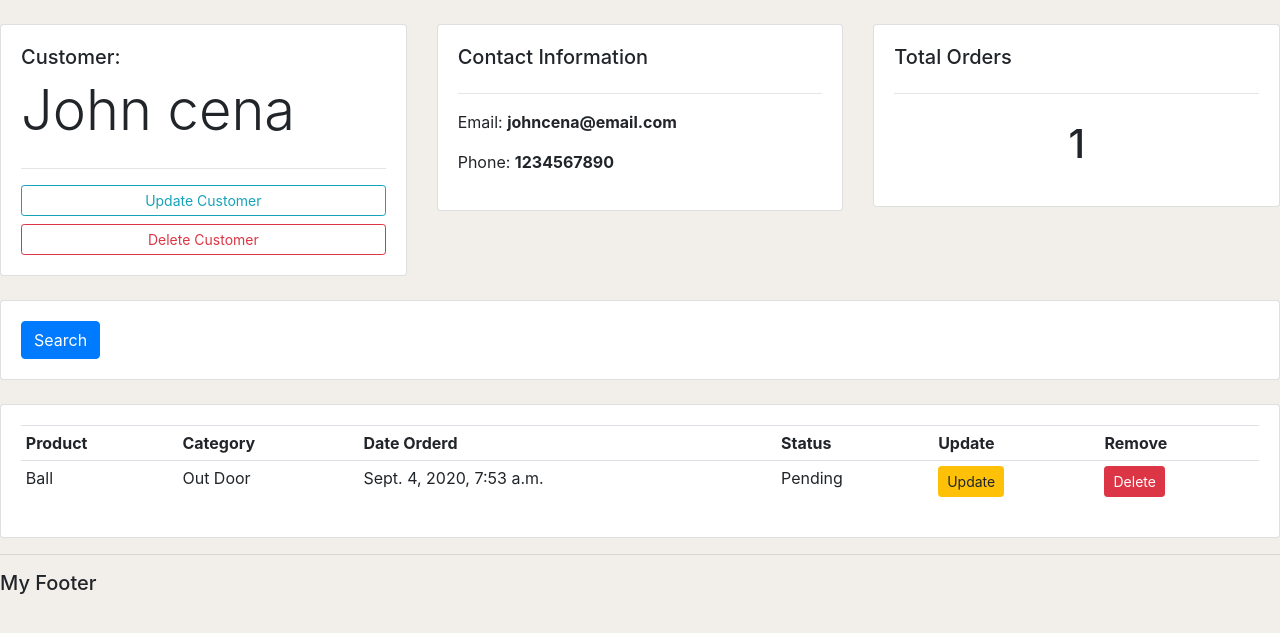
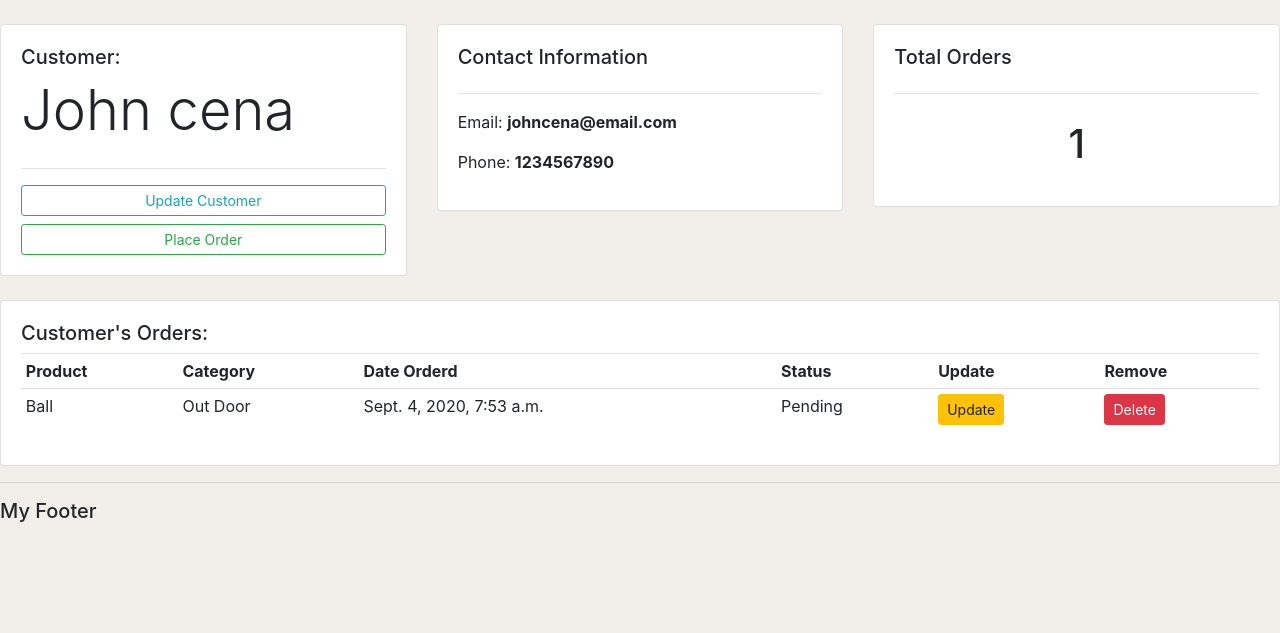
Before and after one commit to SumonRayy/customer-dashboard-django, a Django app: page /customer/1/ in a window 1280 px wide. Shown: the part 66-699 px from the top of the page. Run offline with Django 3.2, Linux system fonts and the light colour scheme; data comes from the database, SQL or seed files in the repository; some libraries are stand-ins or nearby versions.

Commit message:
place_order button added instead of delete_customer

```diff
--- a/accounts/templates/accounts/customer.html
+++ b/accounts/templates/accounts/customer.html
@@ -10,8 +10,10 @@
       <a class="btn btn-outline-info btn-sm btn-block" href=""
         >Update Customer</a
       >
-      <a class="btn btn-outline-danger btn-sm btn-block" href=""
-        >Delete Customer</a
+      <a
+        class="btn btn-outline-success btn-sm btn-block"
+        href="{% url 'create_order' customer.id %}"
+        >Place Order</a
       >
     </div>
   </div>
@@ -33,22 +35,11 @@
     </div>
   </div>
 </div>
-
 <br />
-<div class="row">
-  <div class="col">
-    <div class="card card-body">
-      <form method="get">
-        <button class="btn btn-primary" type="submit">Search</button>
-      </form>
-    </div>
-  </div>
-</div>
-<br />
-
 <div class="row">
   <div class="col-md">
     <div class="card card-body">
+      <h5>Customer's Orders:</h5>
       <table class="table table-sm">
         <tr>
           <th>Product</th>
```
